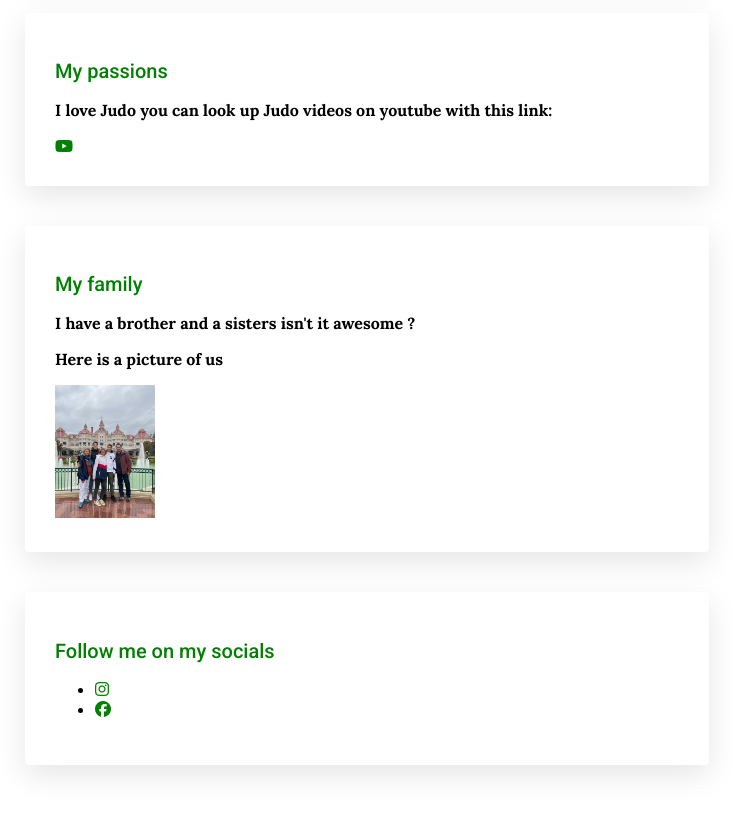
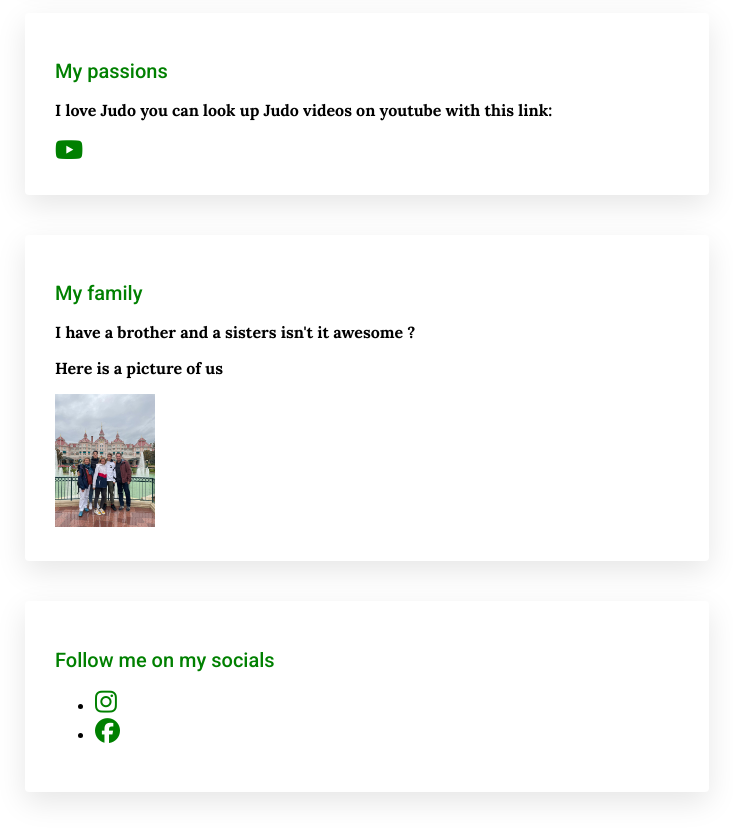
Before and after one commit to mateo-zeitler/Mateos-profile, a plain HTML site: page index.html in a window 1280 px wide. Shown: the part 1020-1852 px from the top of the page, without its empty margins (281-1014 px from the left). Before the commit the page ends 1825 px from the top, so only its background shows below. Drawn offline with Linux system fonts and the light colour scheme; files whose address does not match are found by name.

Commit message:
Update style.css

```diff
--- a/style.css
+++ b/style.css
@@ -35,13 +35,14 @@ a {
 	font-weight:bold;
 	font-family: 'Roboto', sans-serif;
 	font-weight:600;
-	font-size:16px;
+	font-size:25px;
 
 
 }
 
 a:hover {
 	color:black;
+	font-size:32px;
 }
 
 #image-1{
```
